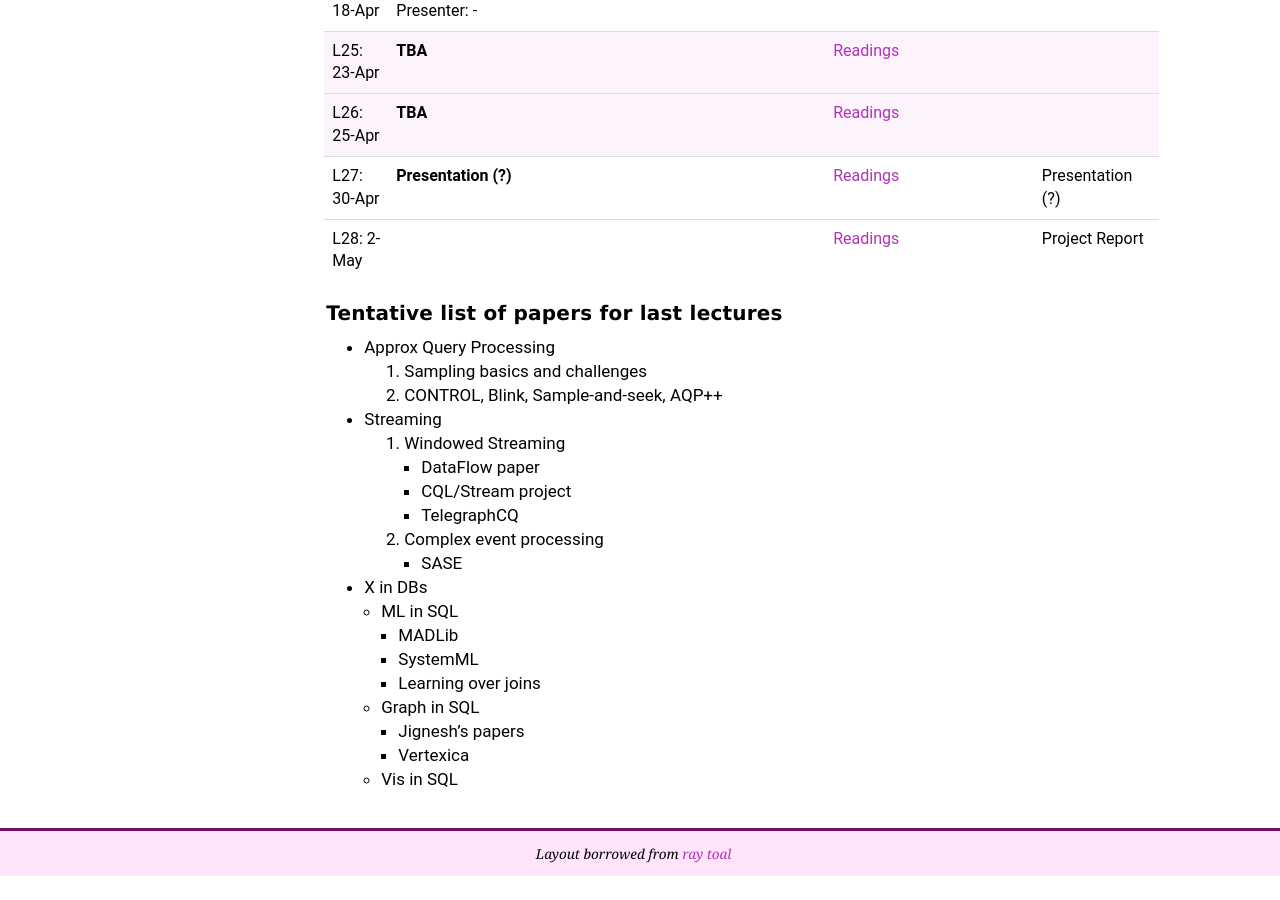
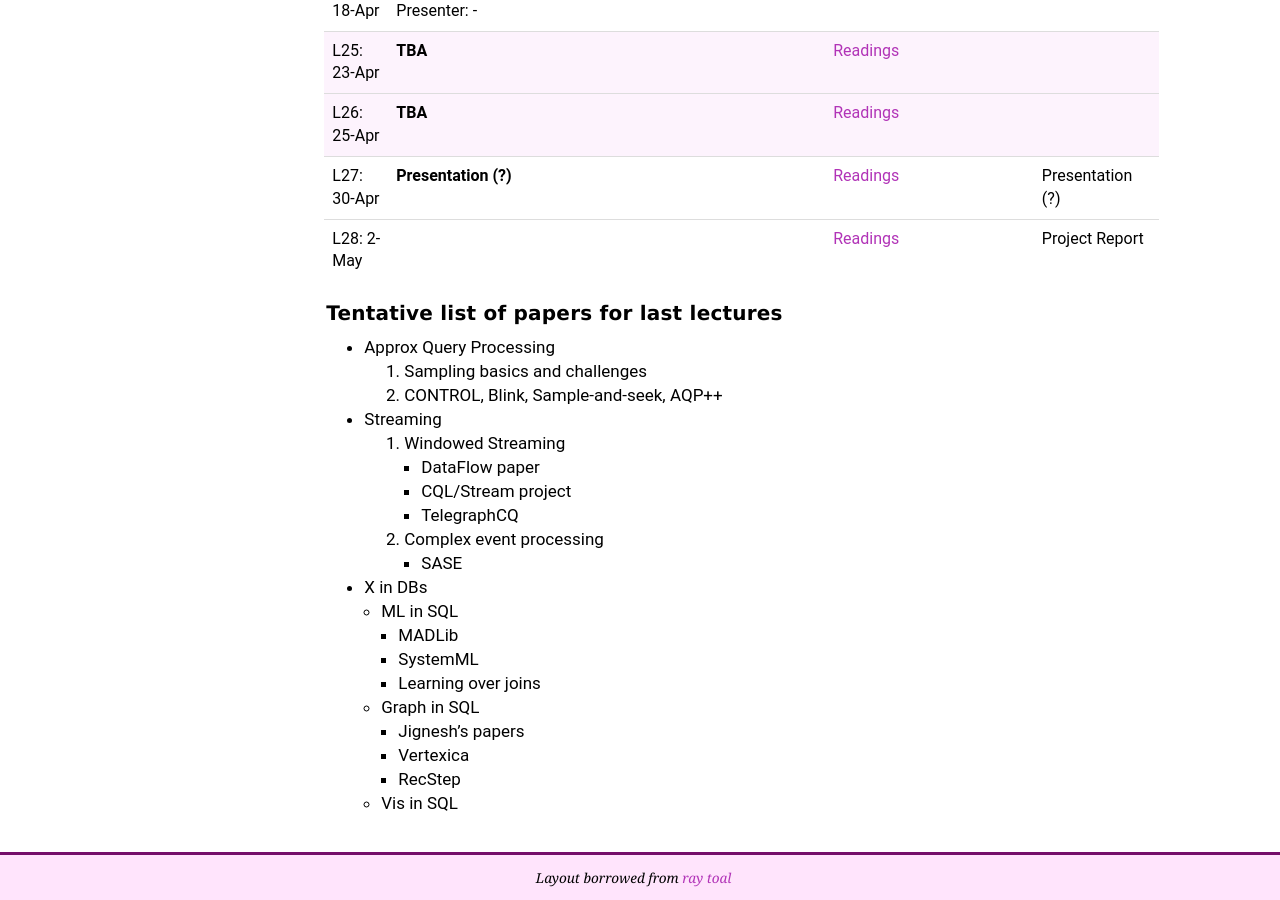
Before and after one commit to wzao1515/w6113.github.io, a Jekyll site: the page built from index.md, in a window 1280 px wide and 900 px high, scrolled down 2391 px. Built offline with Jekyll 4.4.1, drawn with Linux system fonts in a browser that asks for light colours; before the commit the page ends 3267 px from its top, so only the background shows below that.

Commit message:
updated website

```diff
--- a/index.md
+++ b/index.md
@@ -93,6 +93,7 @@ Students are expected to be comfortable with a range of programming languages, r
   * Graph in SQL
     * Jignesh's papers
     * Vertexica
+    * RecStep
   * Vis in SQL
 
 
```
